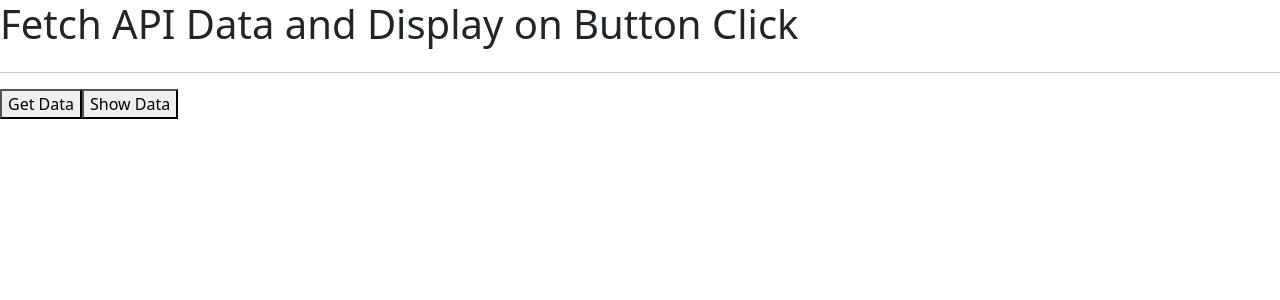
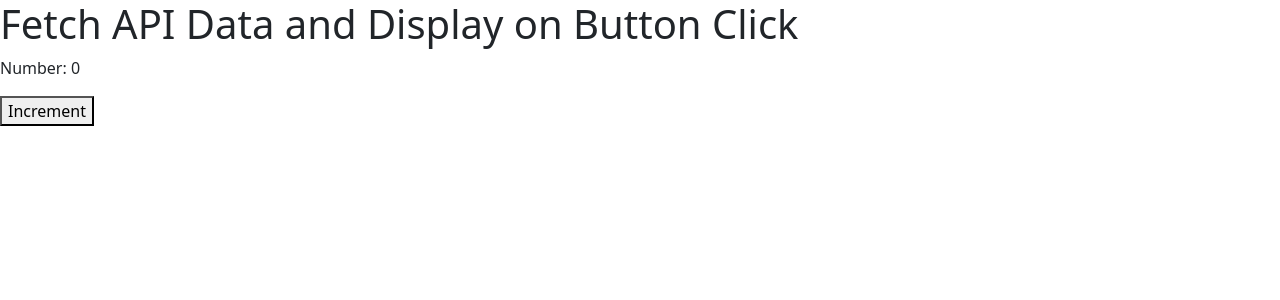
Before and after one commit to masum0191/react-practice-, a React (Vite) app: page / in a window 1280 px wide. Shown: the top 300 px of the page. Built offline with nearby package versions, Linux system fonts and the light colour scheme.

Commit message:
useState basic

```diff
--- a/src/App.jsx
+++ b/src/App.jsx
@@ -1,30 +1,15 @@
 
-import { useRef } from 'react';
+import { useRef, useState } from 'react';
 const App = () => {
-  const dataRef = useRef(null);
-  let Ptagdata=useRef();
-  const getData= async()=>{
-    const response= await fetch('https://dummyjson.com/products');
-    dataRef.current= await response.json();
+  const [number, changeNumber] = useState(0);
+  const incrementNumber = () => {
+    changeNumber(number - 1);
   }
-  const showData=()=>{
-    Ptagdata.current.innerHTML=JSON.stringify(dataRef.current);
-  }
-
-
-
-
-
   return (
     <div>
       <h1>Fetch API Data and Display on Button Click</h1>
-
-      {/* all data show here */}
-      <pre ref={Ptagdata}></pre>
-      {/* all data show here */}
-      <hr/>
-      <button onClick={getData}>Get Data</button>
-      <button onClick={showData}>Show Data</button>
+      <p>Number: {number}</p>
+      <button onClick={incrementNumber}>Increment</button>
     </div>
   );
 };
```
